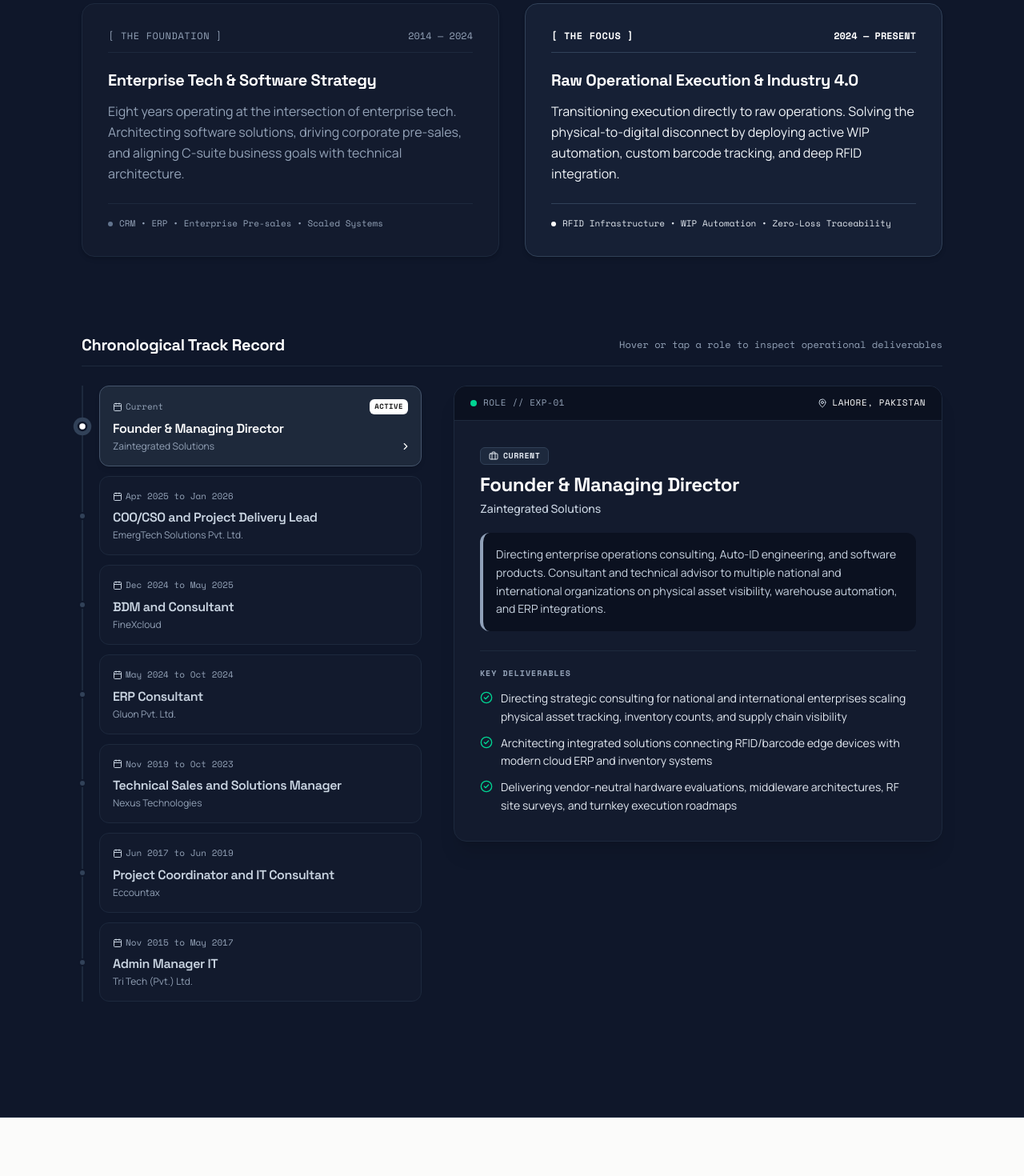
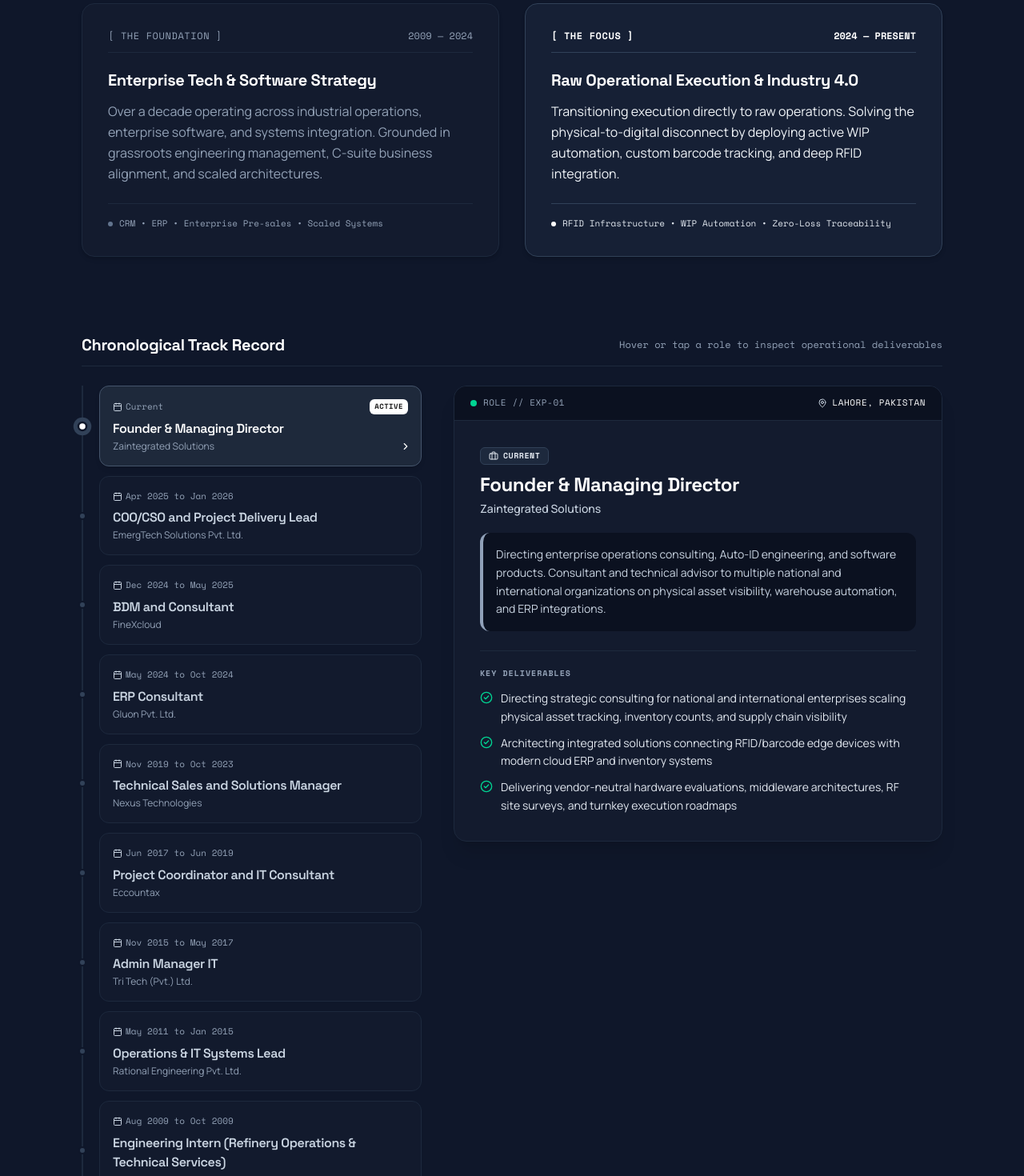
Before and after one commit to zainmabid/myportfolio, a React (Vite) app: page / in a window 1280 px wide. Shown: the part 6160-7630 px from the top of the page at 80% size. Built offline with nearby package versions, Linux system fonts and the light colour scheme.

Commit message:
feat(experience): add Rational Engineering and Attock Refinery Limited roles with professional humanized narratives

```diff
--- a/src/components/Experience.tsx
+++ b/src/components/Experience.tsx
@@ -44,7 +44,7 @@ export const Experience: React.FC = () => {
                 <span className="font-mono text-xs uppercase font-medium tracking-wider text-[#94A3B8]">
                   [ THE FOUNDATION ]
                 </span>
-                <span className="font-mono text-xs text-[#94A3B8]">2014 — 2024</span>
+                <span className="font-mono text-xs text-[#94A3B8]">2009 — 2024</span>
               </div>
 
               <h3 className="font-heading text-xl font-bold text-white tracking-[-0.02em] mb-3">
@@ -52,7 +52,7 @@ export const Experience: React.FC = () => {
               </h3>
 
               <p className="text-base text-[#94A3B8] leading-relaxed font-normal">
-                Eight years operating at the intersection of enterprise tech. Architecting software solutions, driving corporate pre-sales, and aligning C-suite business goals with technical architecture.
+                Over a decade operating across industrial operations, enterprise software, and systems integration. Grounded in grassroots engineering management, C-suite business alignment, and scaled architectures.
               </p>
             </div>
 
--- a/src/data/content.ts
+++ b/src/data/content.ts
@@ -913,6 +913,33 @@ export const PORTFOLIO_DATA: PortfolioData = {
       details: [
         'Instituted baseline IT infrastructure security controls, user permission hierarchies, and backup redundancy',
         'Drafted company-wide IT compliance documentation and hardware maintenance protocols'
+      ]
+    },
+    {
+      id: 'rational-engineering',
+      role: 'Operations & IT Systems Lead',
+      company: 'Rational Engineering Pvt. Ltd.',
+      city: 'Islamabad / Rawalpindi, Pakistan',
+      dates: 'May 2011 to Jan 2015',
+      summary: 'Formative multi-disciplinary leadership within the family-owned industrial engineering enterprise. Spearheaded internal IT infrastructure, administrative workflows, corporate documentation, web presence, and digital marketing while mastering grassroots business execution.',
+      details: [
+        'Managed end-to-end administrative operations, corporate documentation, regulatory compliance, and client contracts across engineering projects',
+        'Architected and maintained the internal IT network, workstation deployments, systems backup, and digital communications pipelines',
+        'Designed and launched the company’s corporate website, digital brand presence, and social media marketing strategy from the ground up',
+        'Served as the hands-on operational hub connecting technical site teams, procurement, and management — forging deep expertise in commercial acumen, vendor handling, and real-world business resilience'
+      ]
+    },
+    {
+      id: 'attock-refinery',
+      role: 'Engineering Intern (Refinery Operations & Technical Services)',
+      company: 'Attock Refinery Limited',
+      city: 'Rawalpindi, Pakistan',
+      dates: 'Aug 2009 to Oct 2009',
+      summary: 'Hands-on industrial engineering internship at Pakistan’s premier crude oil refining complex. Gained foundational exposure to large-scale continuous manufacturing, plant instrumentation, and high-stakes safety protocols.',
+      details: [
+        'Rotated across refinery technical operations, process flow monitoring, and industrial safety compliance departments',
+        'Analyzed preventive maintenance workflows, plant floor instrumentation, and operational standard operating procedures (SOPs)',
+        'Gained foundational grounding in industrial engineering discipline, process safety management, and heavy operational resilience'
       ]
     }
   ],
```
